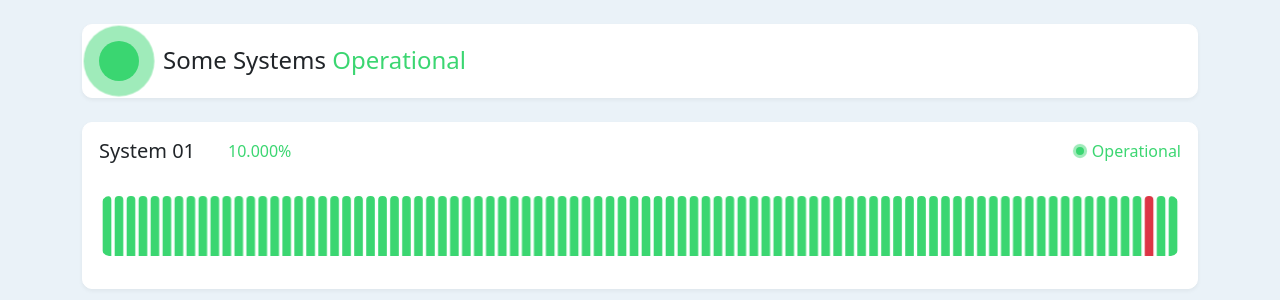
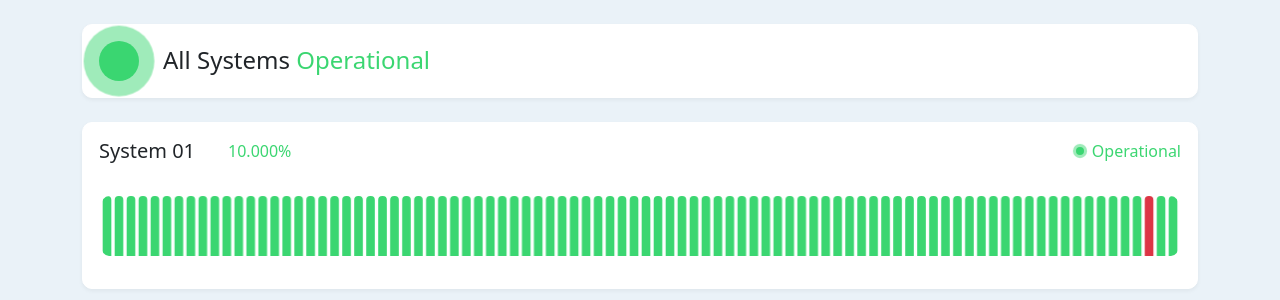
Before and after one commit to connecta-soft/crm-system-status, a Flask app: template templates/index.html in a window 1280 px wide. Shown: the part 62-362 px from the top of the page. Run offline with Flask 3, Linux system fonts and the light colour scheme; the template is opened without the code that fills it: most values are stand-ins (such as "Sample title", 1, 10 or a date in 2020).

Commit message:
Agent query: Is the header now showing "All Systems Operational" when all systems are up, and "Some Systems Down" when some systems are down?
Update system status display to show "All" or "Some" systems down.

Screenshot: https://storage.googleapis.com/screenshot-production-us-central1/2dded96f-fb4e-4c71-b383-ee3c9c8cf284/924f6b5d-7aac-4dd6-9ee3-c01d8f269c62.jpg

```diff
--- a/templates/index.html
+++ b/templates/index.html
@@ -20,7 +20,7 @@
                             <span class="live-dot {{ status_color }}"></span>
                         </div>
                         <div>
-                            <h2 class="h4 mb-0">Some Systems <span class="{{ text_color }}">{{ 'Down' if all_down else ('Operational' if not some_down else 'Down') }}</span></h2>
+                            <h2 class="h4 mb-0">{{ 'All' if not some_down and not all_down else 'Some' }} Systems <span class="{{ text_color }}">{{ 'Down' if all_down else ('Operational' if not some_down else 'Down') }}</span></h2>
                         </div>
                     </div>
                 </div>
```
